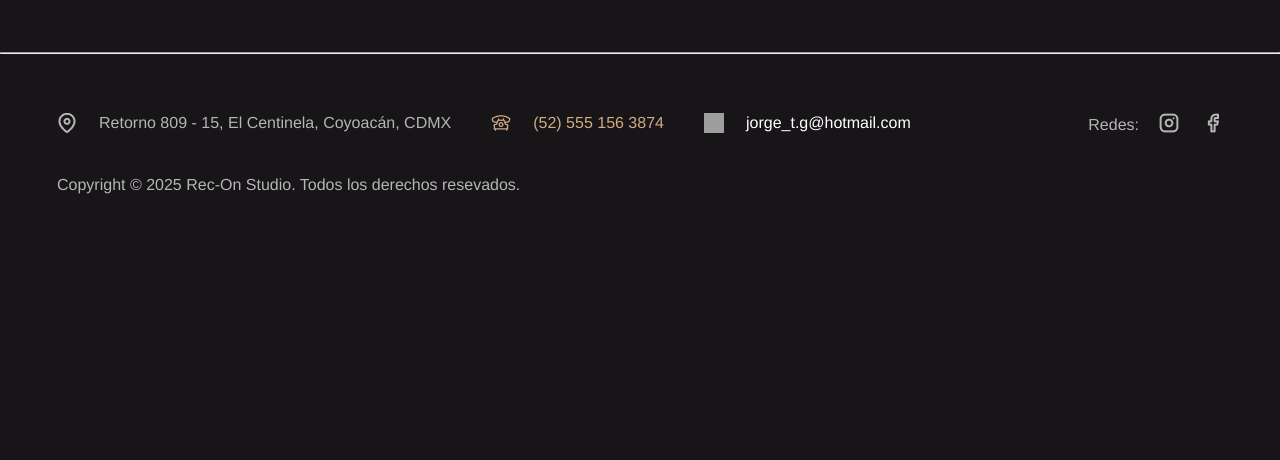
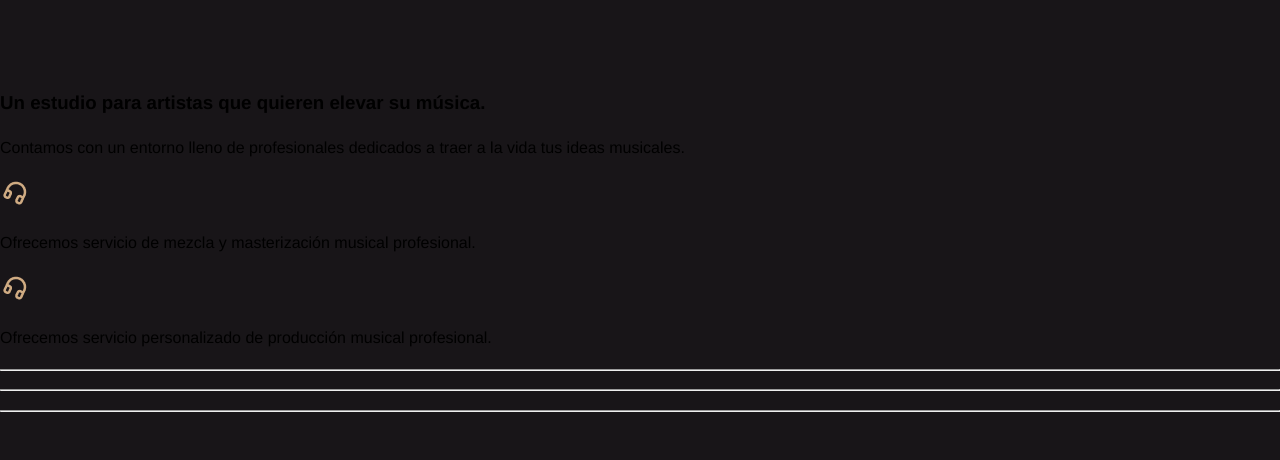
Before and after one commit to Novelisk/recon-studio, a React (Vite) app in the folder frontend/: page / in a window 1280 px wide. Shown: the part 1300-1760 px from the top of the page. Before the commit the page ends 1535 px from the top, so only its background shows below. Built offline with nearby package versions, Linux system fonts and the light colour scheme; grey boxes are pictures that could not be loaded.

Commit message:
Terminar home page

```diff
--- a/frontend/src/components/AlbumSlider/AlbumSlider.css
+++ b/frontend/src/components/AlbumSlider/AlbumSlider.css
@@ -16,6 +16,7 @@
 }
 
 .album {
+  margin-top: 18px;
   width: 310px;
   height: 360px;
   padding: 16px;
--- a/frontend/src/components/AlbumSlider/AlbumSlider.jsx
+++ b/frontend/src/components/AlbumSlider/AlbumSlider.jsx
@@ -1,7 +1,5 @@
 import React, { useRef } from 'react';
-
 import { SocialsPopup } from '../SocialsPopup/SocialsPopup';
-
 import rightBtn from '../../assets/images/right_button_icon.png';
 import leftBtn from '../../assets/images/left_button_icon.png';
 
--- a/frontend/src/components/SocialsPopup/SocialsPopup.css
+++ b/frontend/src/components/SocialsPopup/SocialsPopup.css
@@ -1,14 +1,29 @@
 .social-popup {
   position: absolute;
-  top: -16px;
+  top: -20px;
   right: 12px;
   display: flex;
   gap: 12px;
-  /* background: rgba(0, 0, 0, 0.7); */
   padding: 8px 12px;
   border-radius: 999px;
-  /* opacity: 0; */
+  opacity: 0;
   transform: translateY(6px);
   pointer-events: none;
   transition: opacity 0.25s ease, transform 0.25 ease;
 }
+
+.social-popup__link {
+  color: #cfab82;
+  font-size: 18px;
+  transition: transform 0.2s ease, color 0.2s ease;
+}
+
+.album:hover .social-popup {
+  opacity: 1;
+  transform: translateY(0);
+  pointer-events: auto;
+}
+
+.social-popup__link:hover {
+  opacity: 70%;
+}
--- a/frontend/src/pages/Home/Home.jsx
+++ b/frontend/src/pages/Home/Home.jsx
@@ -1,5 +1,6 @@
 import React from 'react';
 import { AlbumSlider } from '../../components/AlbumSlider/AlbumSlider';
+import headphones_icon from '../../assets/images/headphones_icon.png';
 
 export const Home = () => {
   return (
@@ -22,6 +23,60 @@ export const Home = () => {
         </div>
         <AlbumSlider />
       </div>
+
+      <div className="home__middle-container_bottom">
+        <div className="home__middle-container_bottom_description-container">
+          <h3 className="home__middle-container_bottom_description-container_title">
+            Un estudio para artistas que quieren elevar su música.
+          </h3>
+          <p className="home__middle-container_bottom_description-container_subtitle">
+            Contamos con un entorno lleno de profesionales dedicados a traer a
+            la vida tus ideas musicales.
+          </p>
+          <div className="home__middle-container_bottom_description-container_text-container">
+            <img
+              src={headphones_icon}
+              alt="Icon of headphones"
+              className="home__middle-container_bottom_description-container_text-container_image"
+            />
+            <p className="home__middle-container_bottom_description-container_text-container_text">
+              Ofrecemos servicio de mezcla y masterización musical profesional.
+            </p>
+          </div>
+          <div className="home__middle-container_bottom_description-container_text-container">
+            <img
+              src={headphones_icon}
+              alt="Icon of headphones"
+              className="home__middle-container_bottom_description-container_text-container_image"
+            />
+            <p className="home__middle-container_bottom_description-container_text-container_text">
+              Ofrecemos servicio personalizado de producción musical
+              profesional.
+            </p>
+          </div>
+          <div className="home__middle-container_bottom_description-container_exp">
+            <div className="home__middle-container_bottom_description-container_exp-container">
+              <div className="home__middle-container_bottom_description-container_exp-container-container">
+                <h3 className="home__middle-container_bottom_description-container_exp-container_number"></h3>
+                <p className="home__middle-container_bottom_description-container_exp-container_plus"></p>
+              </div>
+              <p className="home__middle-container_bottom_description-container_exp-container_text"></p>
+            </div>
+            <hr />
+            <div className="home__middle-container_bottom_description-container_exp-container">
+              <h3 className="home__middle-container_bottom_description-container_exp-container_number"></h3>
+              <p className="home__middle-container_bottom_description-container_exp-container_plus"></p>
+              <p className="home__middle-container_bottom_description-container_exp-container_text"></p>
+            </div>
+            <hr />
+            <div className="home__middle-container_bottom_description-container_exp-container">
+              <h3 className="home__middle-container_bottom_description-container_exp-container_number"></h3>
+              <p className="home__middle-container_bottom_description-container_exp-container_plus"></p>
+              <p className="home__middle-container_bottom_description-container_exp-container_text"></p>
+            </div>
+          </div>
+        </div>
+      </div>
     </section>
   );
 };
```
Also changed, not shown: frontend/src/components/ImageMosaic/ImageMosaic.css (added, +17 -0 lines), frontend/src/components/ImageMosaic/ImageMosaic.jsx (added, +24 -0 lines), frontend/src/assets/images/headphones_icon.png (added).
